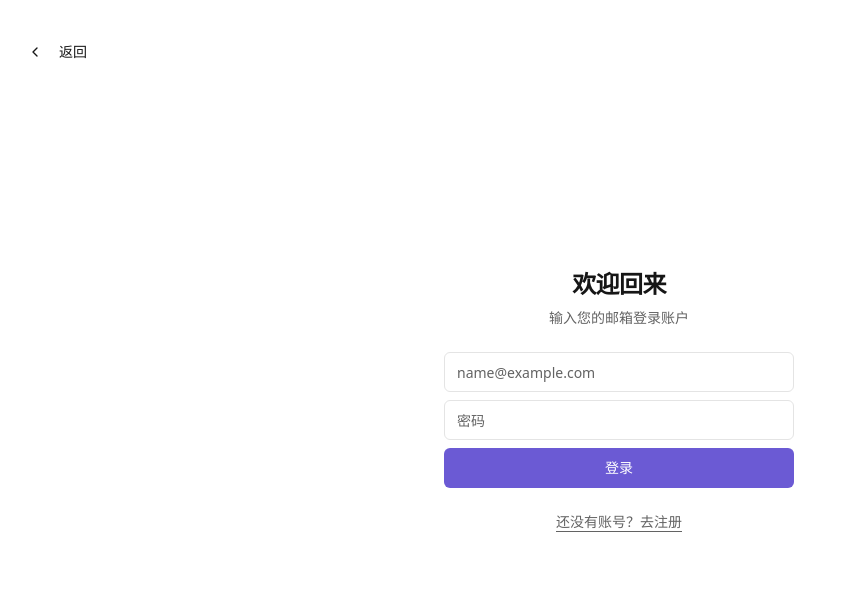
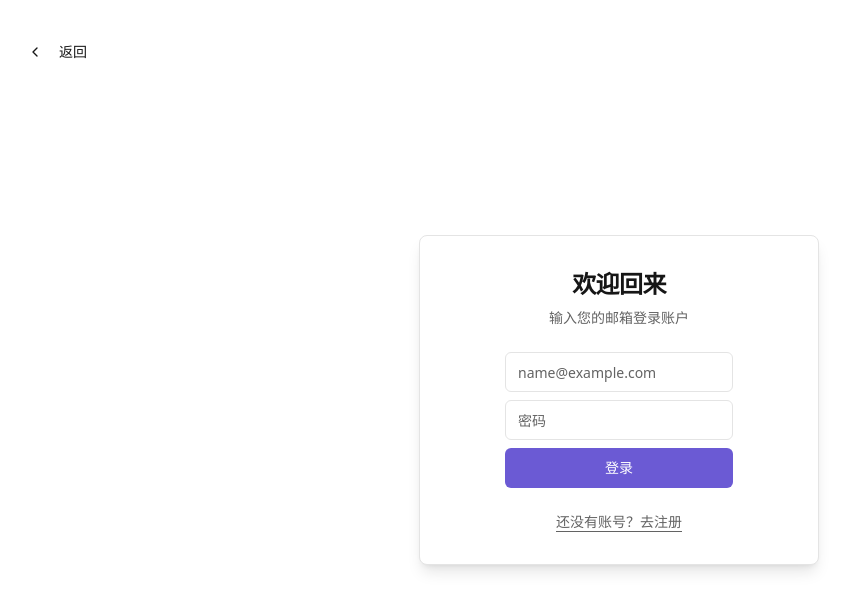
Before and after one commit to Coiness/NoteOL, a Next.js app: page /login in a window 1280 px wide. Shown: the top 610 px of the page, without its empty margins (21-871 px from the left). Built offline with nearby package versions, Linux system fonts and the light colour scheme.

Commit message:
fear:Auth页面的UI

```diff
--- a/app/(auth)/login/page.tsx
+++ b/app/(auth)/login/page.tsx
@@ -12,7 +12,7 @@ export const metadata: Metadata = {
 
 export default function LoginPage() {
   return (
-    <div className="container flex h-screen w-screen flex-col items-center justify-center">
+    <div className="flex h-screen w-screen flex-col items-center justify-center">
       <Link
         href="/"
         className={cn(
@@ -23,7 +23,7 @@ export default function LoginPage() {
         <ChevronLeft className="mr-2 h-4 w-4" />
         返回
       </Link>
-      <div className="mx-auto flex w-full flex-col justify-center space-y-6 sm:w-[350px]">
+      <div className="mx-auto flex w-full flex-col justify-center items-center space-y-6 sm:w-[400px] bg-card border border-border shadow-lg rounded-lg p-8">
         <div className="flex flex-col space-y-2 text-center">
           <h1 className="text-2xl font-semibold tracking-tight">
             欢迎回来
--- a/app/(auth)/register/page.tsx
+++ b/app/(auth)/register/page.tsx
@@ -12,7 +12,7 @@ export const metadata: Metadata = {
 
 export default function RegisterPage() {
   return (
-    <div className="container flex h-screen w-screen flex-col items-center justify-center">
+    <div className="flex h-screen w-screen flex-col items-center justify-center">
       <Link
         href="/"
         className={cn(
@@ -23,7 +23,7 @@ export default function RegisterPage() {
         <ChevronLeft className="mr-2 h-4 w-4" />
         返回
       </Link>
-      <div className="mx-auto flex w-full flex-col justify-center space-y-6 sm:w-[350px]">
+      <div className="mx-auto flex w-full flex-col justify-center space-y-6 sm:w-[400px] bg-card border border-border shadow-lg rounded-lg p-8">
         <div className="flex flex-col space-y-2 text-center">
           <h1 className="text-2xl font-semibold tracking-tight">
             创建账户
```
